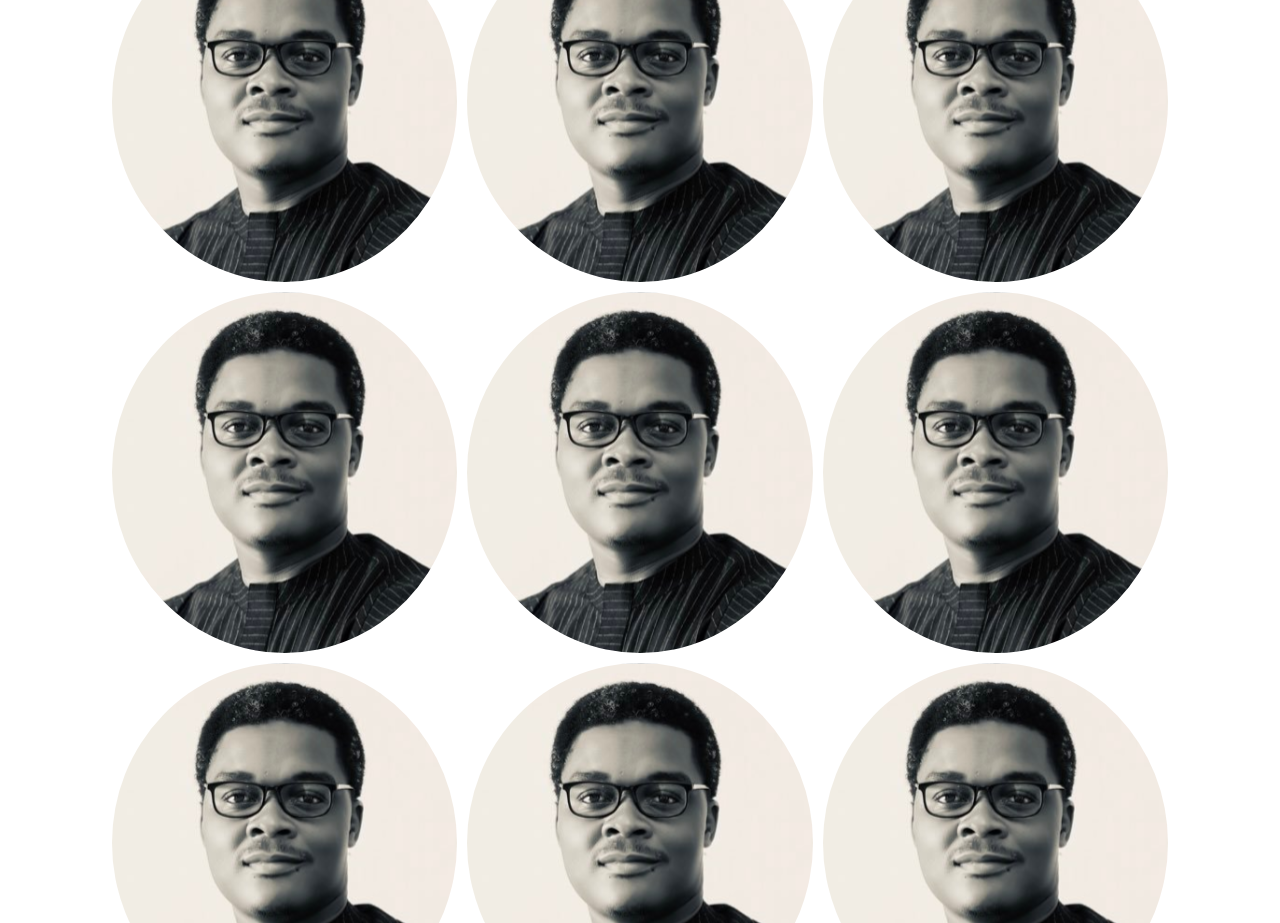
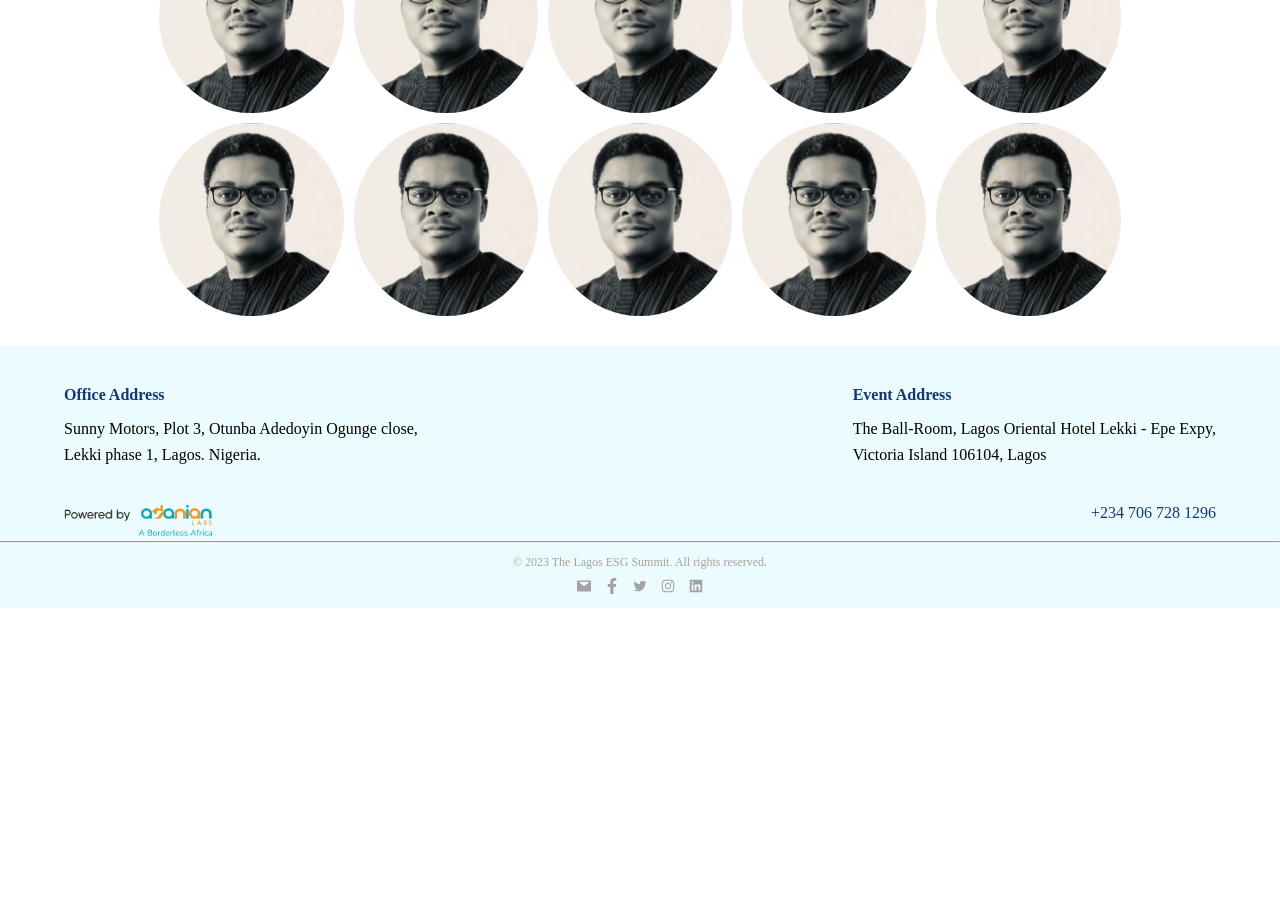
Before and after one commit to thomasAmara/Lagos-Economic-Summit, a React (Create React App) app: page / in a window 1280 px wide. Shown: the part 1400-2323 px from the top of the page. After the commit the page ends 2008 px from the top, so only its background shows below. Built offline with nearby package versions, Linux system fonts and the light colour scheme.

Commit message:
speaker section

```diff
--- a/src/Components/Speaker.css
+++ b/src/Components/Speaker.css
@@ -33,7 +33,7 @@
     opacity: 1;
   }
   .image-container{
-    width: 30%;
+    width: 16%;
     height: 30%;
     object-fit: cover;
       display: flex;
--- a/src/Pages/Home.jsx
+++ b/src/Pages/Home.jsx
@@ -134,6 +134,11 @@ function Home() {
           alt="Image 1 Alt Text"
           caption="Killian Mayua"
         />
+         <Speakers
+          src={Killian}
+          alt="Image 1 Alt Text"
+          caption="Killian Mayua"
+        />
         </div>
       </div>
       </div>
```
